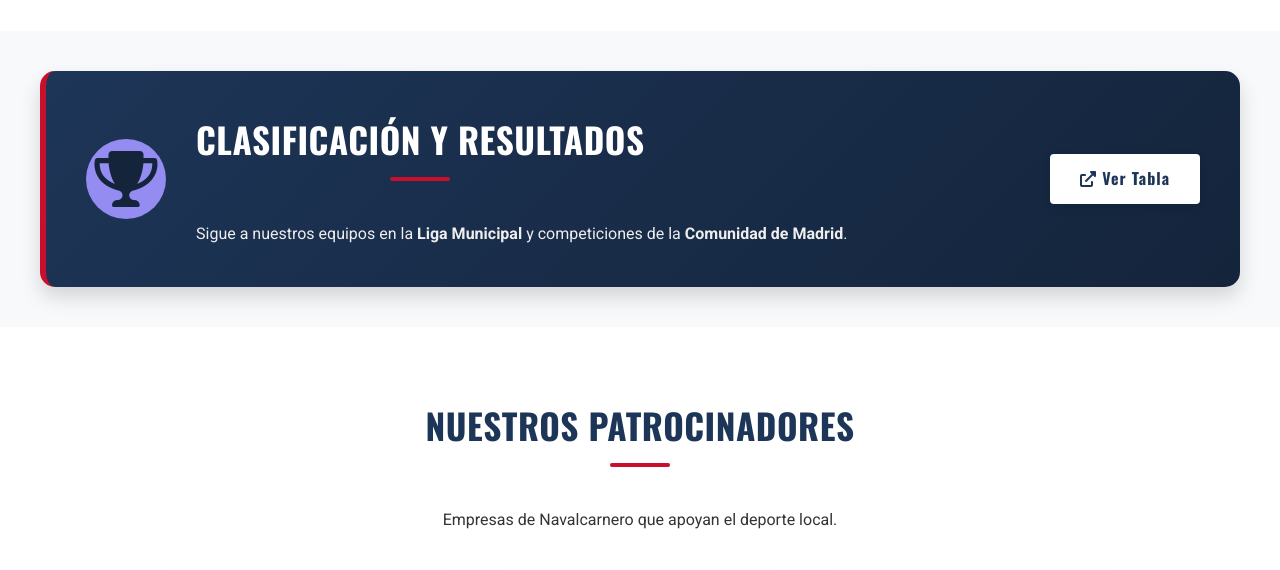
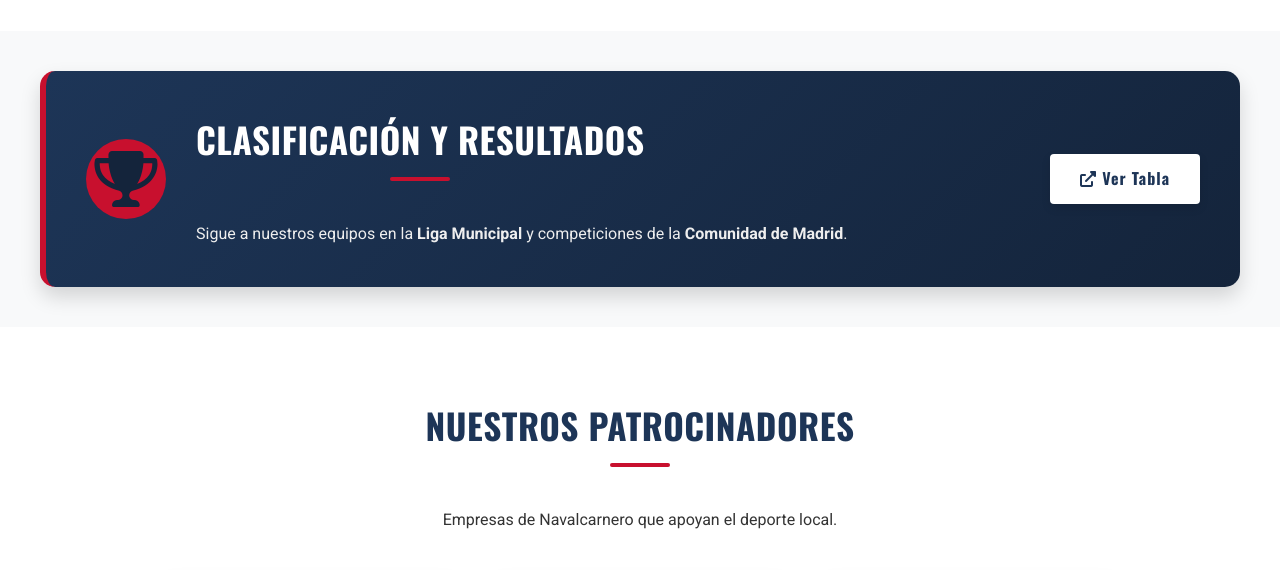
Before and after one commit to vvillalbamartinez1501-glitch/WebVoleyNavalcarnero, a plain HTML site: page index.html in a window 1280 px wide. Shown: the part 2600-3170 px from the top of the page. Drawn offline with nearby package versions, Linux system fonts and the light colour scheme.

Commit message:
update 20261302.29

```diff
--- a/assets/css/styles.css
+++ b/assets/css/styles.css
@@ -321,7 +321,7 @@ header {
     max-width: 1200px; margin: 0 auto;
     box-shadow: 0 10px 20px rgba(0,0,0,0.15); border-left: 6px solid var(--color-rojo-club); color: white;
 }
-.comp-icon { font-size: 3.5rem; color: var(--color-azul-oscuro); background: rgb(148, 140, 240); width: 80px; height: 80px; display: flex; align-items: center; justify-content: center; border-radius: 50%; flex-shrink: 0; }
+.comp-icon { font-size: 3.5rem; color: var(--color-azul-oscuro); background: var(--color-rojo-club); width: 80px; height: 80px; display: flex; align-items: center; justify-content: center; border-radius: 50%; flex-shrink: 0; }
 .comp-info { flex: 1; text-align: left; }
 .comp-action { flex-shrink: 0; }
 
```
